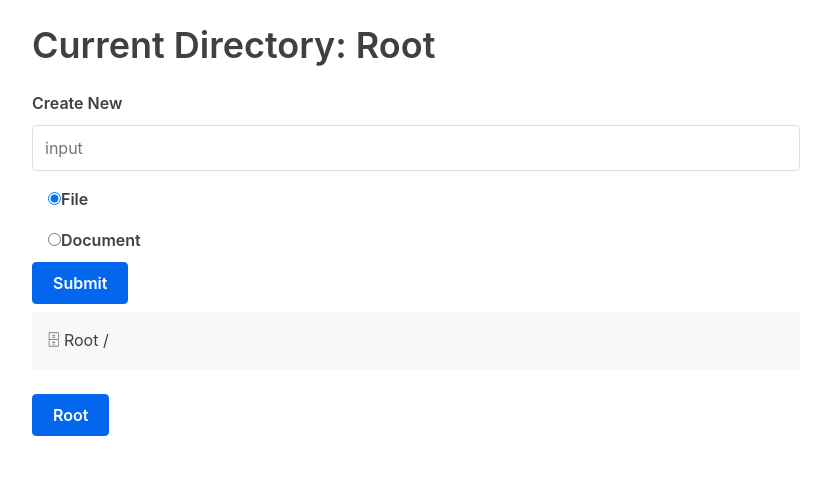
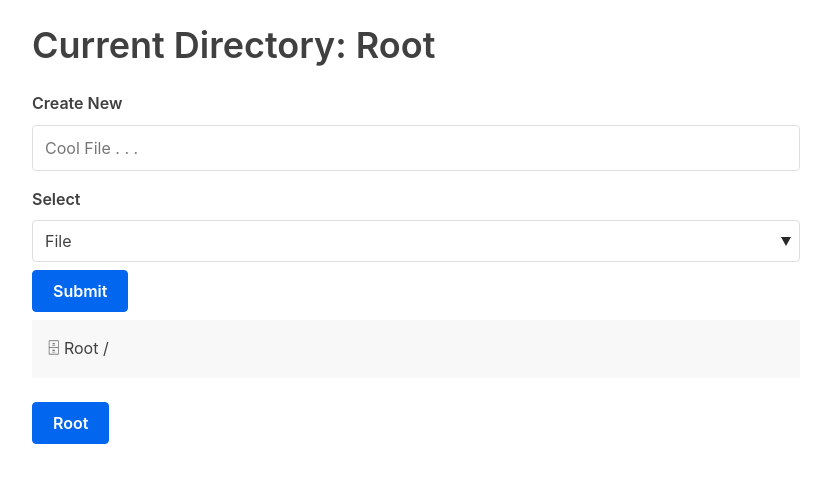
Before and after one commit to KarnellSchultz/Finder-two, a React (Create React App) app: page / in a window 1280 px wide. Shown: the top 482 px of the page, without its empty margins (224-1055 px from the left). Built offline with nearby package versions, Linux system fonts and the light colour scheme; no server answers.

Commit message:
fixed form error handling

```diff
--- a/src/App.js
+++ b/src/App.js
@@ -2,8 +2,6 @@ import React, { useState, useEffect } from "react";
 
 import FileView from "./FileView";
 import { Layout } from "./Layout";
-// import Form from "./Form";
-// import Breadcrumbs from "./Breadcrumbs";
 
 // const home = [
 //   {
@@ -25,7 +23,6 @@ export default function App() {
     },
   ]);
   const [currentFolderId, setCurrentFolderId] = useState(0);
-
   useEffect(() => {
     getFiles();
   }, [currentFolderId]);
--- a/src/Form.js
+++ b/src/Form.js
@@ -1,19 +1,38 @@
 import React, { useState } from "react";
 
-export default function Form({ handleSubmit, handleRadioChange }) {
+export default function Form({ handleSubmit }) {
   const [inputText, setInputText] = useState("");
-  const [isFile, setIsFile] = useState(true);
+  const [createType, setCreateType] = useState("file");
+
+  function handleSelectChange(e) {
+    e.preventDefault();
+    setCreateType(e.currentTarget.value);
+  }
 
   const handleTextChange = (e) => {
     e.preventDefault();
-    setInputText(e.currentTarget.value);
+    inputText.length >= 0
+      ? (e.currentTarget.className = "is-success")
+      : (e.currentTarget.className = "has-error");
+    return setInputText(e.currentTarget.value);
+  };
+
+  const handleBlur = (e) => {
+    e.preventDefault();
+    return inputText.length <= 0
+      ? (e.currentTarget.className = "has-error")
+      : (e.currentTarget.className = "is-success");
   };
   return (
-    <div className="">
     <form
       onSubmit={(e) => {
+        e.preventDefault();
+        if (inputText.length === 0) {
+          return (e.currentTarget[0].className = "has-error");
+        } else {
           setInputText("");
-          handleSubmit(e, inputText, isFile);
+          handleSubmit(e, inputText, createType);
+        }
       }}
     >
       <label htmlFor="input"> Create New </label>
@@ -22,36 +41,21 @@ export default function Form({ handleSubmit, handleRadioChange }) {
         type="text"
         name="input"
         id="input"
-          placeholder="input"
+        placeholder="Cool File . . ."
         value={inputText}
+        onBlur={(e) => handleBlur(e)}
         onChange={(e) => {
           handleTextChange(e);
         }}
       ></input>
-        <div className="small-container">
-          <label htmlFor="folder">
-            <input
-              onChange={() => setIsFile(!isFile)}
-              type="radio"
-              id="folder"
-              name="folder"
-              checked={isFile}
-            ></input>
+      <label htmlFor="choose">Select</label>
+      <select onChange={(e) => handleSelectChange(e)} id="choose">
+        <option defaultValue value="file">
           File
-          </label>
-          <label htmlFor="file">
-            <input
-              onChange={() => setIsFile(!isFile)}
-              type="radio"
-              name="file"
-              id="file"
-              checked={!isFile}
-            ></input>
-            Document
-          </label>
-        </div>
+        </option>
+        <option value="document">Document</option>
+      </select>
       <button type="submit">Submit</button>
     </form>
-    </div>
   );
 }
--- a/src/Layout.js
+++ b/src/Layout.js
@@ -30,7 +30,7 @@ export const Layout = ({
   };
 
   return (
-    <div className="small-container">
+    <section className="small-container">
       <nav>
         <section>
           <FolderHeading />
@@ -46,6 +46,6 @@ export const Layout = ({
       </section>
       <BackButtonDisplay />
       <section>{children}</section>
-    </div>
+    </section>
   );
 };
--- /dev/null
+++ b/src/react-app-env.d.ts
@@ -0,0 +1 @@
+/// <reference types="react-scripts" />
```
Also changed, not shown: package.json (+6 -5 lines), tsconfig.json (added, +25 -0 lines), src/Hooks/useFetch.js (renamed from src/useFetch.js), 1 other file (tests, documents, lock files or other folders). Lines whose indentation alone changed are shown as unchanged.
